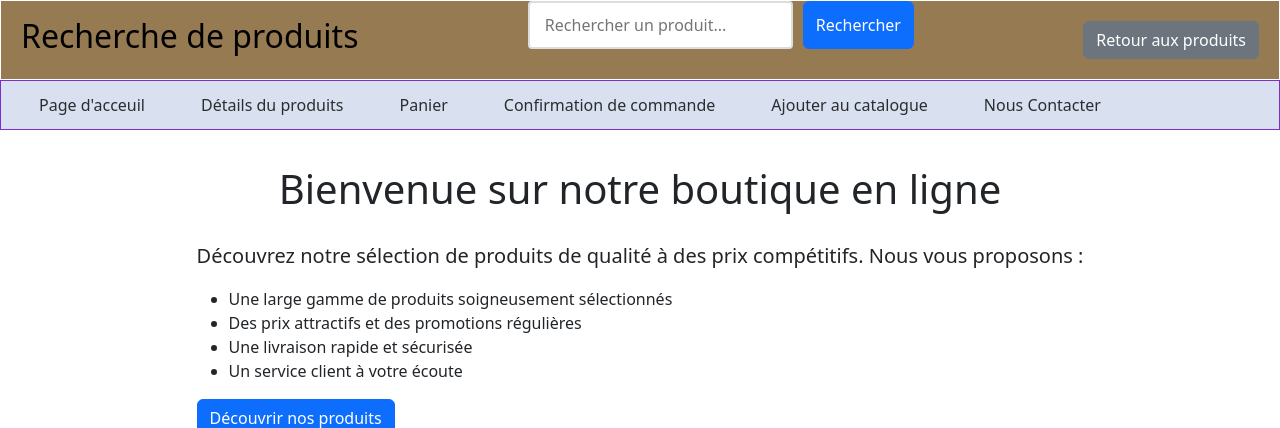
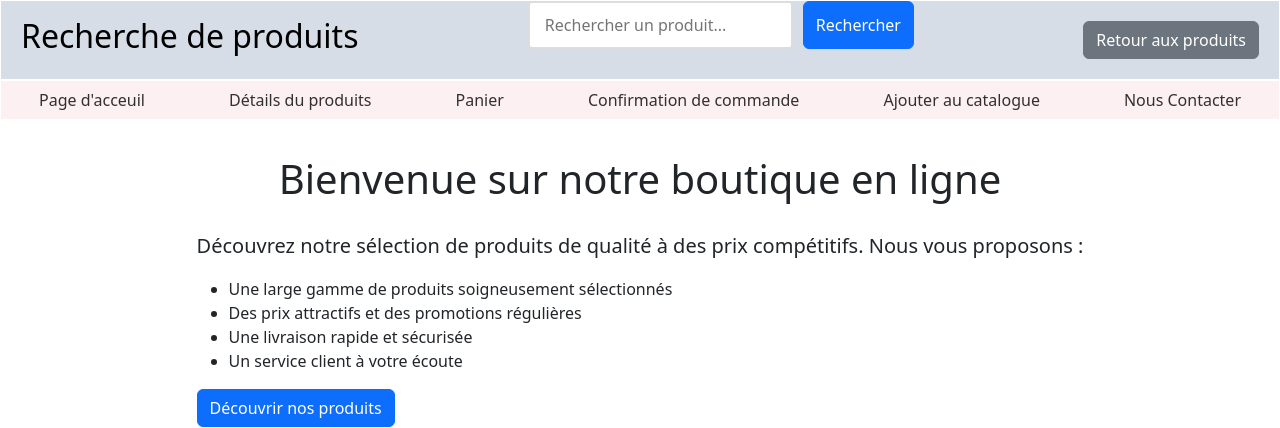
Before and after one commit to bouabre225/boutique-en--ligne, a PHP site: page /index.php in a window 1280 px wide. Shown: the top 428 px of the page. Run offline with PHP 8.4, Linux system fonts and the light colour scheme.

Commit message:
mise à jour du css

```diff
--- a/styles/style.css
+++ b/styles/style.css
@@ -10,7 +10,7 @@ h2 {
 }
 header{
     height: 80px;
-    background-color:rgb(150, 122, 82);
+    background-color:rgb(82 108 150 / 23%);
     display: flex;
     align-items: center;
     justify-content: space-between;
@@ -35,12 +35,13 @@ header h2{
 
 
 nav{
-    background-color: rgb(217, 225, 241);
-    height: 50px;
-    border: 1px solid rgb(124, 45, 214);
+    background-color: #dc354512;
+    height: 40px;
+    border: 1px solid #ffffff;
     align-items: center;
     display: flex;
     padding: 10px;
+    justify-content: space-between;
 }
 
 nav a{
```
